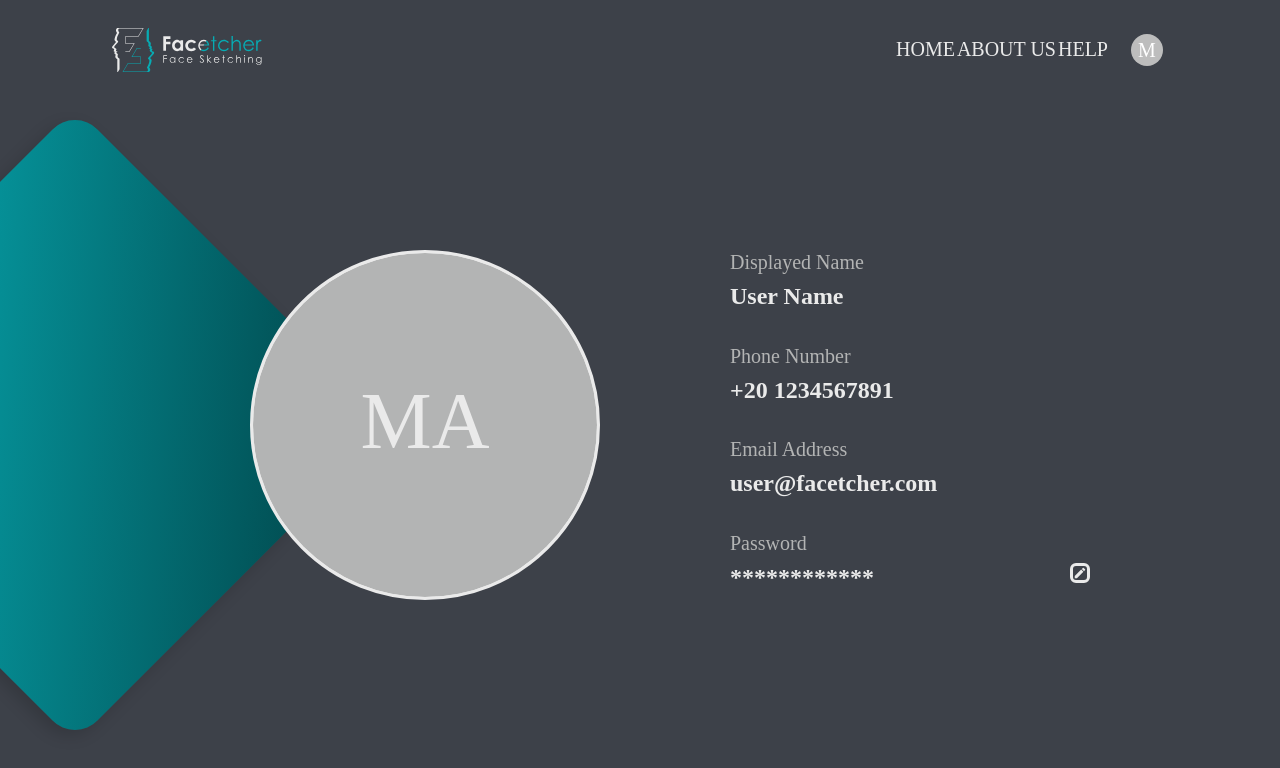
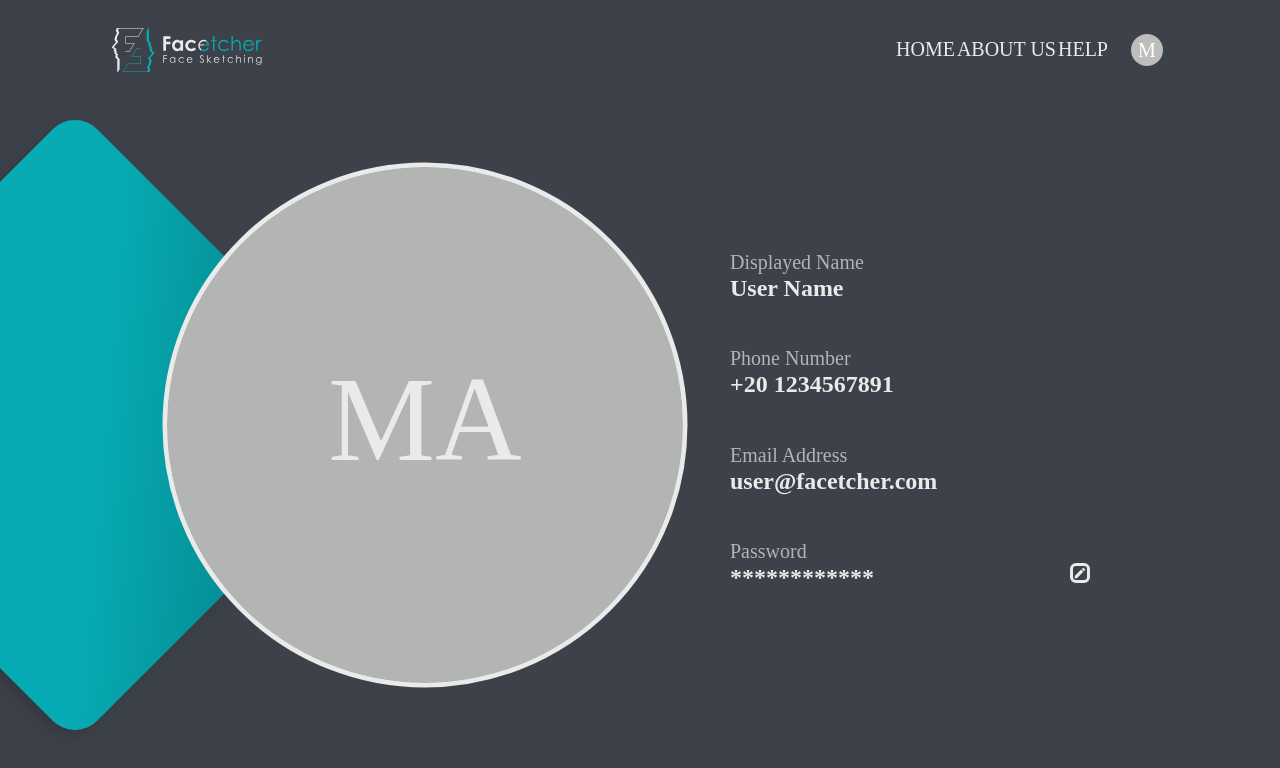
Before and after one commit to henry-azer/facetcher-website, a React (Create React App) app: page /profile in a window 1280 px wide. Shown: the top 768 px of the page. Built offline with nearby package versions, Linux system fonts and the light colour scheme.

Commit message:
Edit user profile page

```diff
--- a/src/styles/styles.css
+++ b/src/styles/styles.css
@@ -104,6 +104,15 @@ textarea {
      background: var(--darkCyan);
      color: var(--lightGrey) !important;
 }
+.disableSelection {
+     -webkit-touch-callout: none !important;
+     -webkit-user-select: none !important;
+     -khtml-user-select: none !important;
+     -moz-user-select: none !important;
+     -ms-user-select: none !important;
+     user-select: none !important;
+     outline: 0 !important;
+}
 
 ::-webkit-scrollbar {
      display: none;
@@ -171,7 +180,6 @@ p {
      overflow-x: visible !important;
 }
 /* ----- GLOBAL PROPS END ----- */
-
 
 td {
      padding: 20px !important;
@@ -313,10 +321,10 @@ div.drawing-board-container {
           var(--cyan)
      );
      background-size: 180% 180%;
-     animation: gradient-animation 4s ease infinite;
+     /* animation: gradient-animation 4s ease infinite; */
 }
 
-.user-profile-pic:hover .gradient-background {
+/* .user-profile-pic:hover .gradient-background {
      background: linear-gradient(
           230deg,
           var(--darkGrey2),
@@ -325,7 +333,7 @@ div.drawing-board-container {
      );
      background-size: 180% 180%;
      animation: gradient-animation 4s ease infinite;
-}
+} */
 /* #section-2{
      z-index: -66 !important;
 } */
--- a/src/views/Home.jsx
+++ b/src/views/Home.jsx
@@ -46,7 +46,7 @@ const Home = () => {
      }
 
      useEffect(() => {
-          // if (window.scrollY > 0) window.scrollTo(0, 0);
+          if (window.scrollY > 0) window.scrollTo(0, 0);
           const handleMouseMove = (event) => {
                if (window.scrollY < 500) {
                     setMousePos({ x: event.clientX, y: event.clientY });
--- a/src/views/Profile.jsx
+++ b/src/views/Profile.jsx
@@ -1,8 +1,21 @@
-import React from "react";
+import React, { useEffect, useState } from "react";
 import Header from "../components/header/header";
 import EditIcon from "@mui/icons-material/Edit";
 
 const Profile = () => {
+     const [mousePos, setMousePos] = useState({ x: 0, y: 0 });
+
+     useEffect(() => {
+          // if (window.scrollY > 0) window.scrollTo(0, 0);
+          const handleMouseMove = (event) => {
+               setMousePos({ x: event.clientX, y: event.clientY });
+          };
+          window.addEventListener("mousemove", handleMouseMove);
+
+          return () => {
+               window.removeEventListener("mousemove", handleMouseMove);
+          };
+     });
      return (
           <div className="w-100 min-vh-100">
                <Header fixed />
@@ -17,9 +30,18 @@ const Profile = () => {
                               }}
                          >
                               <div
-                                   className="h-100 bg-light-grey rounded-circle user-profile-pic overflow-hidden d-flex justify-content-center align-items-center light-grey-border"
+                                   className="h-100 bg-light-grey rounded-circle user-profile-pic overflow-hidden d-flex justify-content-center align-items-center light-grey-border disableSelection"
                                    style={{
                                         width: 350,
+                                        transform: `scale(${Math.min(
+                                             1.5,
+                                             Math.max(
+                                                  1,
+                                                  window.innerWidth /
+                                                       1.5 /
+                                                       mousePos.x
+                                             )
+                                        )})`,
                                    }}
                               >
                                    <div className="w-100 h-100 bg-grey rounded-circle d-flex justify-content-center align-items-center">
@@ -28,7 +50,7 @@ const Profile = () => {
                               </div>
                               <div className="w-50 d-flex justify-content-between flex-column">
                                    <div>
-                                        <h1 className="fs-5 text-grey">
+                                        <h1 className="fs-5 m-0 text-grey">
                                              Displayed Name
                                         </h1>
                                         <h1 className="fs-4 fw-bold">
@@ -36,7 +58,7 @@ const Profile = () => {
                                         </h1>
                                    </div>
                                    <div>
-                                        <h1 className="fs-5 text-grey">
+                                        <h1 className="fs-5 m-0 text-grey">
                                              Phone Number
                                         </h1>
                                         <h1 className="fs-4 fw-bold">
@@ -44,7 +66,7 @@ const Profile = () => {
                                         </h1>
                                    </div>
                                    <div>
-                                        <h1 className="fs-5 text-grey">
+                                        <h1 className="fs-5 m-0 text-grey">
                                              Email Address
                                         </h1>
                                         <h1 className="fs-4 fw-bold">
@@ -52,7 +74,7 @@ const Profile = () => {
                                         </h1>
                                    </div>
                                    <div>
-                                        <h1 className="fs-5 text-grey">
+                                        <h1 className="fs-5 m-0 text-grey">
                                              Password
                                         </h1>
                                         <h1 className="fs-4 fw-bold d-flex justify-content-between w-75 align-content-center">
@@ -76,7 +98,15 @@ const Profile = () => {
                                    zIndex: -1,
                               }}
                          >
-                              <div className="gradient-background w-100 h-100 position-absolute top-0 start-0"></div>
+                              <div
+                                   className="gradient-background w-100 h-100 position-absolute top-0 start-0"
+                                   style={{
+                                        backgroundPosition: `${
+                                             (mousePos.x * 100) /
+                                             window.innerWidth
+                                        }% 0%`,
+                                   }}
+                              ></div>
                          </div>
                     </div>
                </div>
```
